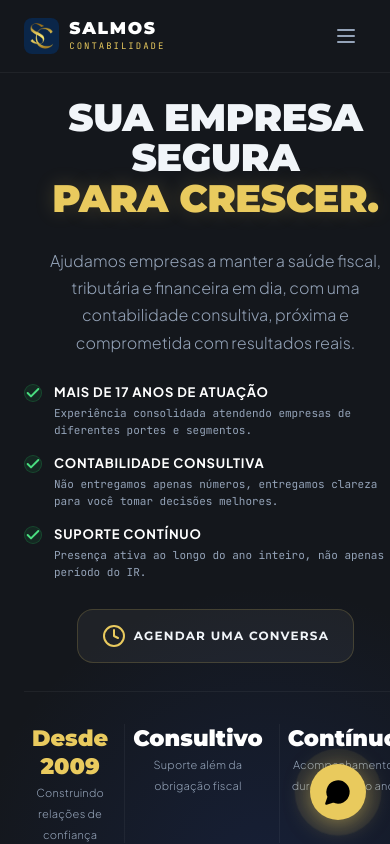
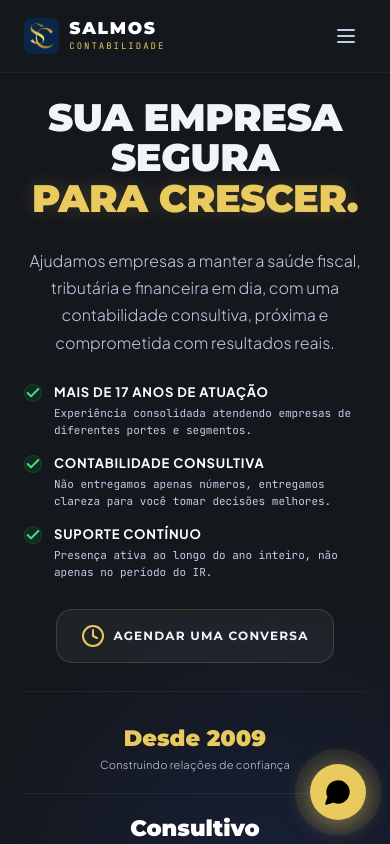
Before and after one commit to helo-labs/salmos-contabilidade-preview, a React (Vite) app: page / in a window 390 px wide. Shown: the top 844 px of the page. Built offline with nearby package versions, Linux system fonts and the light colour scheme.

Commit message:
responsividade do hero corrigida

```diff
--- a/index.html
+++ b/index.html
@@ -5,7 +5,7 @@
     <link rel="icon" type="image/png" href="/salmos.png" />
     <meta name="viewport" content="width=device-width, initial-scale=1.0" />
     <meta name="description" content="Salmos Contabilidade — Contabilidade digital e inteligência tributária há mais de 16 anos." />
-    <title>Salmos Contabilidade | Planejamento Tributário e Contabilidade Digital</title>
+    <title>Salmos Contabilidade</title>
 
     <!-- Fontes: Montserrat (títulos) + Plus Jakarta Sans (corpo) + JetBrains Mono (labels) -->
     <link rel="preconnect" href="https://fonts.googleapis.com" />
--- a/src/components/Footer.jsx
+++ b/src/components/Footer.jsx
@@ -1,5 +1,6 @@
 import { MapPin, Phone, Clock, Facebook, Instagram, Linkedin, Mail } from './Icons'
 import { wa, WA_MSG, CONTACT, SOCIAL } from '../constants'
+import logo from '../assets/salmos.png'
 import s from './Footer.module.css'
 
 export default function Footer() {
@@ -10,7 +11,7 @@ export default function Footer() {
         {/* ── Coluna 1: brand ── */}
         <div className={s.brand}>
           <a href="#" className={s.logo} aria-label="Topo da página">
-            <img src="/salmos.png" alt="Salmos Contabilidade" style={{ height: '36px', width: 'auto', borderRadius: '8px' }} />
+           <img src={logo} alt="Salmos Contabilidade" style={{ height: '36px', width: 'auto', borderRadius: '8px' }} />
             <div>
               <div className={s.logoName}>SALMOS</div>
               <span className={s.logoSub}>CONTABILIDADE</span>
--- a/src/components/Hero.module.css
+++ b/src/components/Hero.module.css
@@ -20,7 +20,7 @@
   display: flex;
   flex-direction: column;
   gap: 28px;
-  align-items: center;
+  align-items: stretch;
 }
 @media (min-width: 1024px) { .left { align-items: flex-start; } }
 
@@ -56,7 +56,7 @@
   flex-direction: column;
   gap: 16px;
   width: 100%;
-  max-width: 460px;
+  max-width: 100%;
   margin: 0 auto;
 }
 @media (min-width: 1024px) { .checks { margin: 0; } }
@@ -248,3 +248,16 @@
 
 /* CTA do card */
 .cardCta { width: 100%; justify-content: center; }
+
+@media (max-width: 640px) {
+  .stats {
+    grid-template-columns: 1fr;
+    gap: 20px;
+  }
+
+  .statBorder {
+    border-left: none;
+    border-top: 1px solid var(--border);
+    padding-top: 20px;
+  }
+}
--- a/src/components/Navbar.jsx
+++ b/src/components/Navbar.jsx
@@ -1,6 +1,7 @@
 import { useState, useEffect } from 'react'
 import { MessageCircle, Menu, X, Facebook, Instagram, Linkedin } from './Icons'
 import { wa, WA_MSG, SOCIAL } from '../constants'
+import logo from '../assets/salmos.png'
 import s from './Navbar.module.css'
 
 const LINKS = [
@@ -28,7 +29,7 @@ export default function Navbar() {
 
         {/* ── Logo ── */}
         <a href="#" className={s.logo} aria-label="Salmos Contabilidade — início">
-          <img src="/salmos.png" alt="Salmos Contabilidade" style={{ height: '36px', width: 'auto', borderRadius: '8px' }} />
+          <img src={logo} alt="Salmos Contabilidade" style={{ height: '36px', width: 'auto', borderRadius: '8px' }} />
           <div>
             <div className={s.logoName}>SALMOS</div>
             <span className={s.logoSub}>CONTABILIDADE</span>
--- a/src/index.css
+++ b/src/index.css
@@ -15,8 +15,8 @@
 
   /* Texto */
   --text-hi:   #f1f5f9;   /* slate-100 */
-  --text-mid:  #94a3b8;   /* slate-400 */
-  --text-lo:   #475569;   /* slate-600 */
+  --text-mid:  #bdcee6;   /**/
+  --text-lo:   #7b8ea8;   /* slate-600 */
 
   /* Tipografia */
   --font-title: 'Montserrat', sans-serif;
```
Also changed, not shown: src/assets/salmos.png (added), 5 other files (tests, documents, lock files or other folders).
